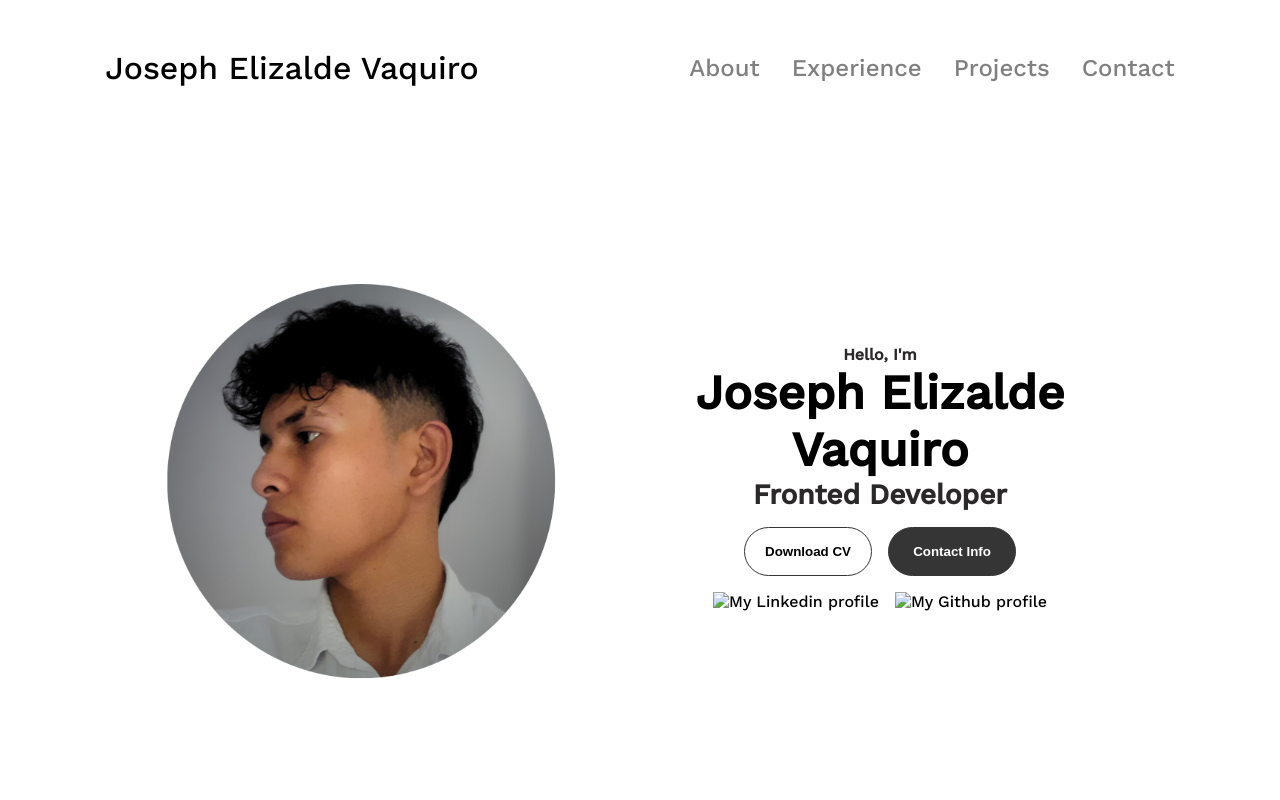
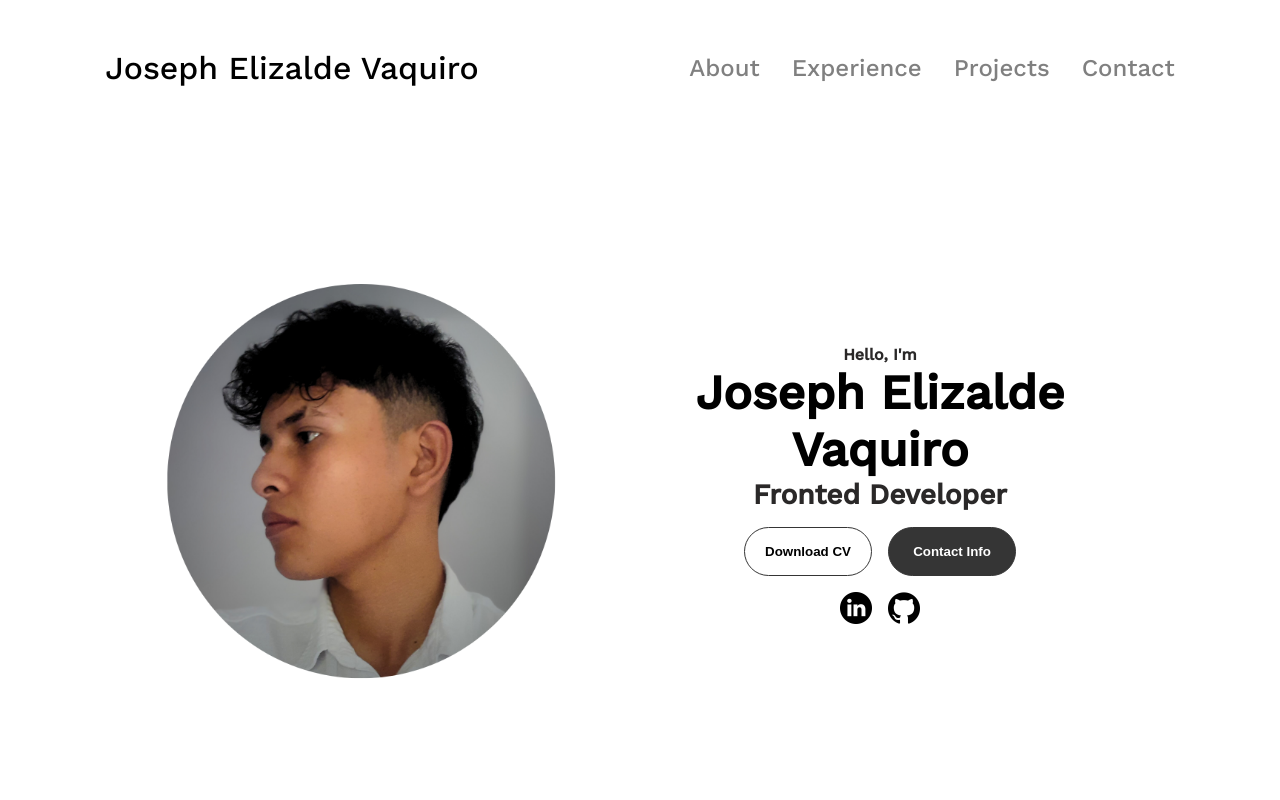
Before and after one commit to JOSEPHELIZALDEVAQUIRO46/portafolio-Joseph_Elizalde_V-quiro, a plain HTML site: page index.html in a window 1280 px wide. Shown: the top 800 px of the page. Drawn offline with nearby package versions, Linux system fonts and the light colour scheme.

Commit message:
ajuste de img de perfil

```diff
--- a/index.html
+++ b/index.html
@@ -57,13 +57,13 @@
         </div>
         <div id="socials-container">
             <img
-             src="assets/linkedin.img.png"
+             src="assets/linkedin-img.png"
              alt="My Linkedin profile"
              class="icon"
              onclick="location.href='https://www.linkedin.com/in/joseph-elizalde-v%C3%A1quiro-63992925a?utm_source=share&utm_campaign=share_via&utm_content=profile&utm_medium=android_app'"
              />
             <img
-             src="assets/github.img.png"
+             src="assets/github-img.png"
              alt="My Github profile"
              class="icon"
              onclick="location.href='https://github.com/JOSEPHELIZALDEVAQUIRO46'"
```
